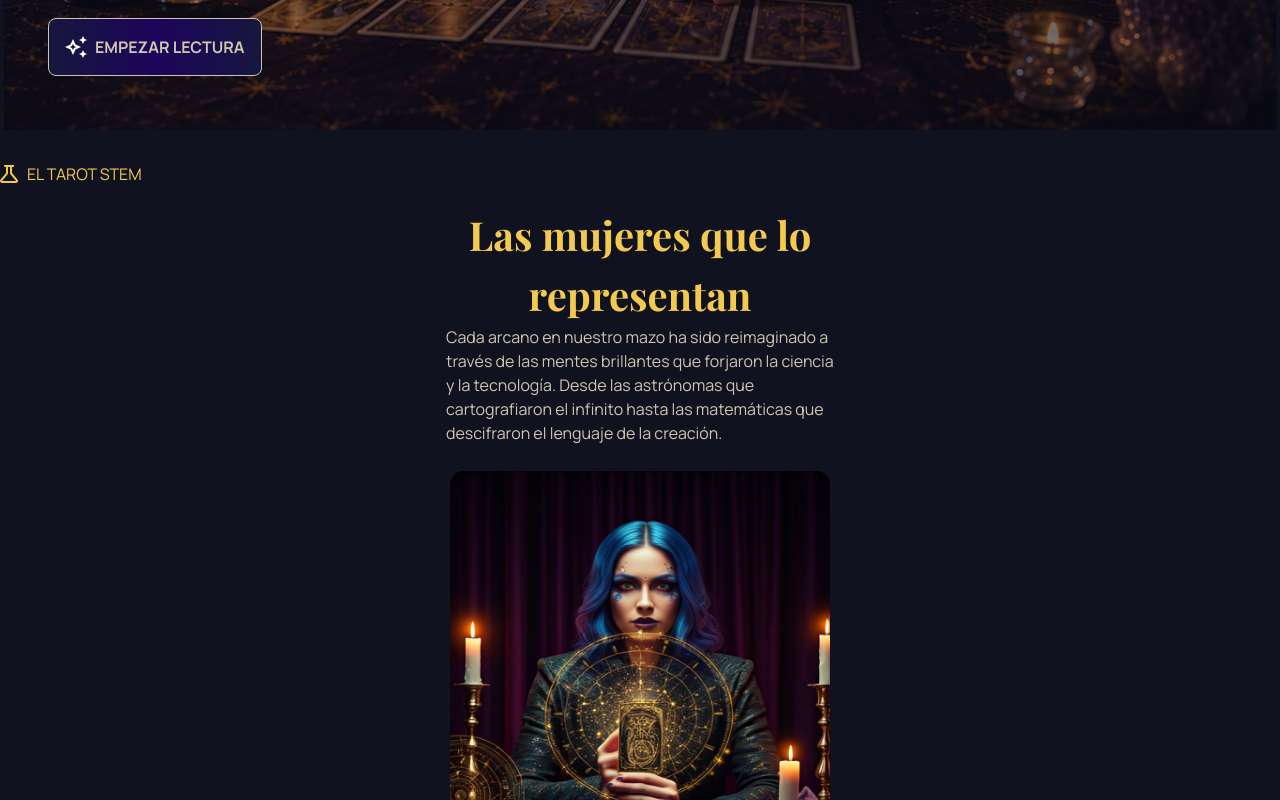
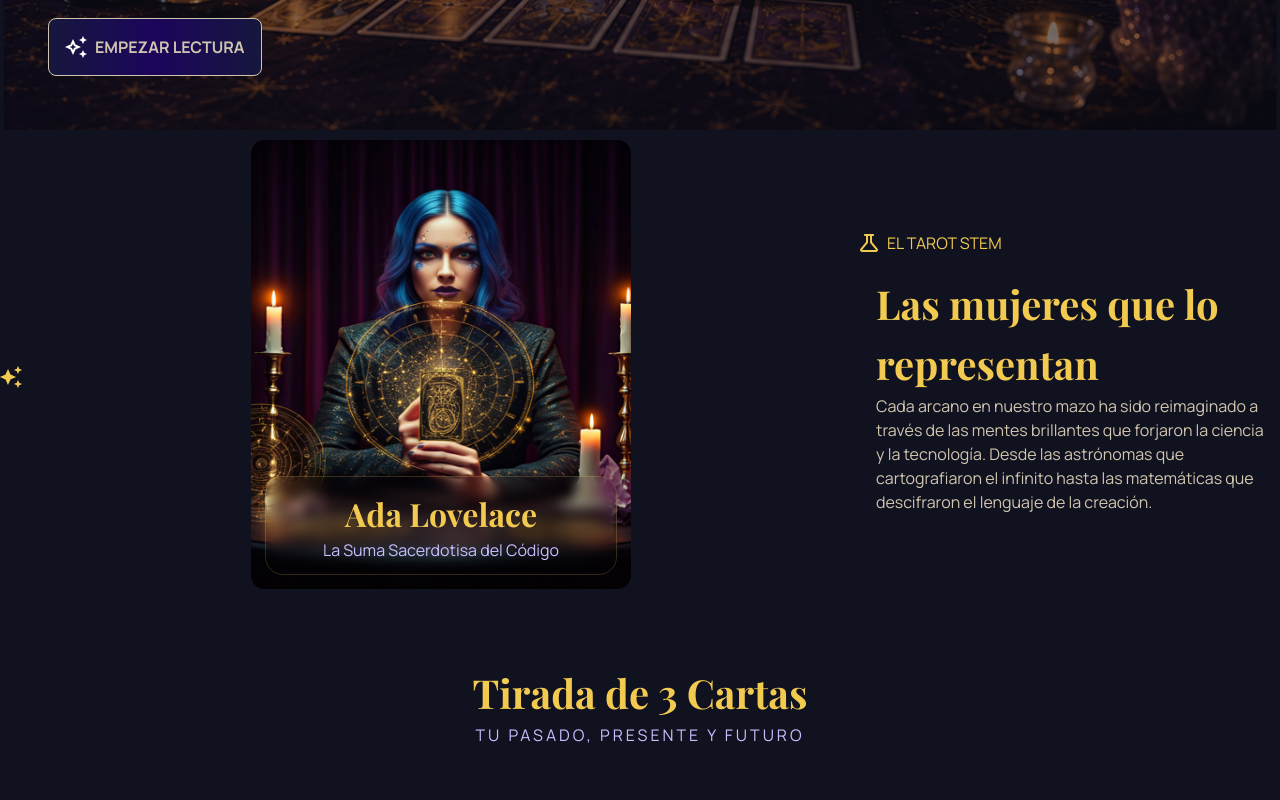
Before and after one commit to FactoriaF5-Tarot-Team1/GoddessesTarot, a React (Vite) app: page / in a window 1280 px wide. Shown: the part 740-1540 px from the top of the page. Built offline with nearby package versions, Linux system fonts and the light colour scheme; a web font is replaced by a local one.

Commit message:
fix: media queries started

```diff
--- a/src/components/women-section/WomenSection.jsx
+++ b/src/components/women-section/WomenSection.jsx
@@ -1,10 +1,10 @@
 import styles from "./WomenSection.module.scss";
 import womenSectionImg from "../../assets/images/ada-lovelace-img.svg";
 import flaskIcon from "../../assets/images/flask-icon.svg";
-
+import starsIcon from "../../assets/icons/stars.png";
 function WomenSection() {
   return (
-    <section>
+    <section className={styles.womenSection}>
       <div className={styles.tarotDeckContent}>
         <div className={styles.stemTarotDivider}>
           <img src={flaskIcon} alt="Icono de una ampolla de laboratorio"></img>
@@ -31,6 +31,9 @@ function WomenSection() {
         <p>La Suma Sacerdotisa del Código</p>
       </div>
       </div>
+      <div className={styles.starsContainer}>
+      <img className={styles.starsIcon} src={starsIcon} alt="Icono de decoración con tres estrellas"></img>
+      </div>
     </section>
   );
 }
--- a/src/components/women-section/WomenSection.module.scss
+++ b/src/components/women-section/WomenSection.module.scss
@@ -58,3 +58,29 @@
   -webkit-backdrop-filter: blur(6px);
   border: 1px solid v.$color-card-border;
 }
+
+.starsContainer {
+
+}
+
+.starsIcon {
+    display: block;
+    margin: 24px auto 0;
+    height: auto;
+}
+
+// DESKTOP
+  @media (min-width: 1024px) {
+  .womenSection {
+    display: flex;
+    flex-direction: row-reverse;
+    align-items: center;
+    justify-content: space-between;
+    gap: 28px;
+  }
+
+
+  .tarotDeckDescription h2 {
+    text-align: left;
+  }
+}
```
